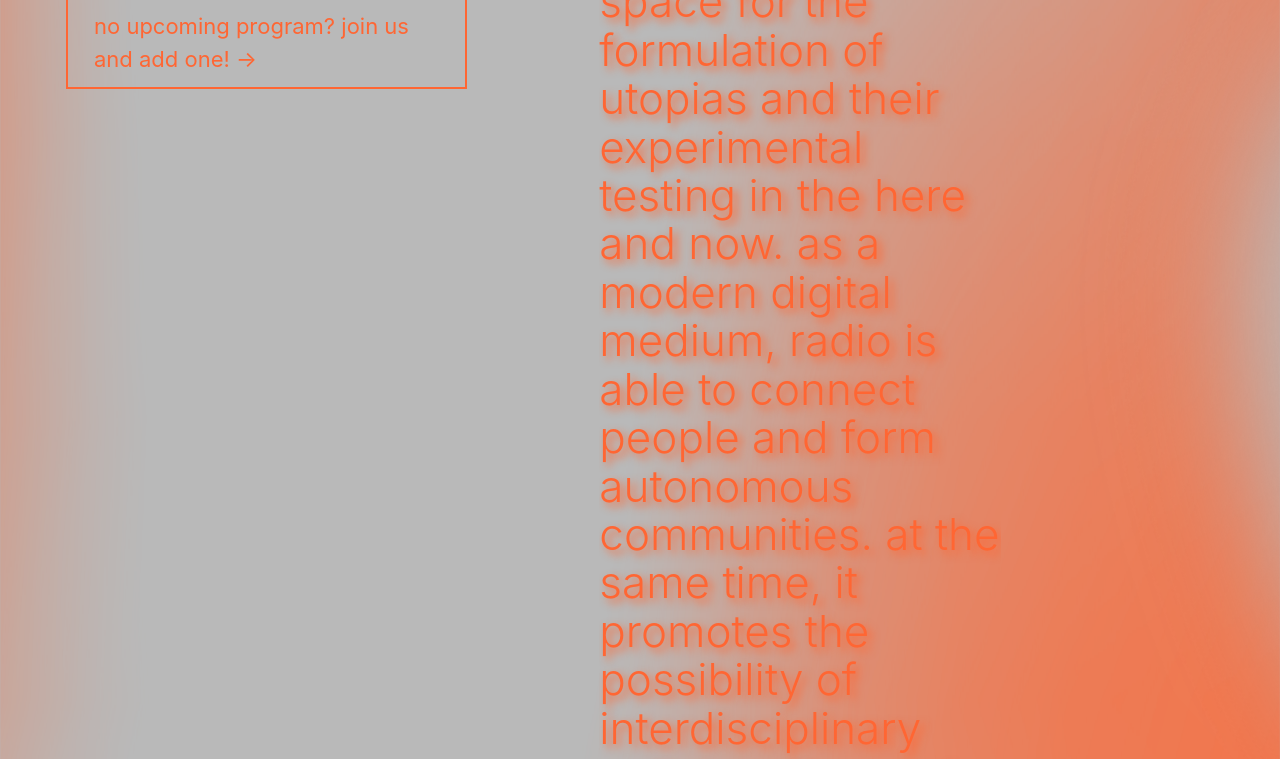
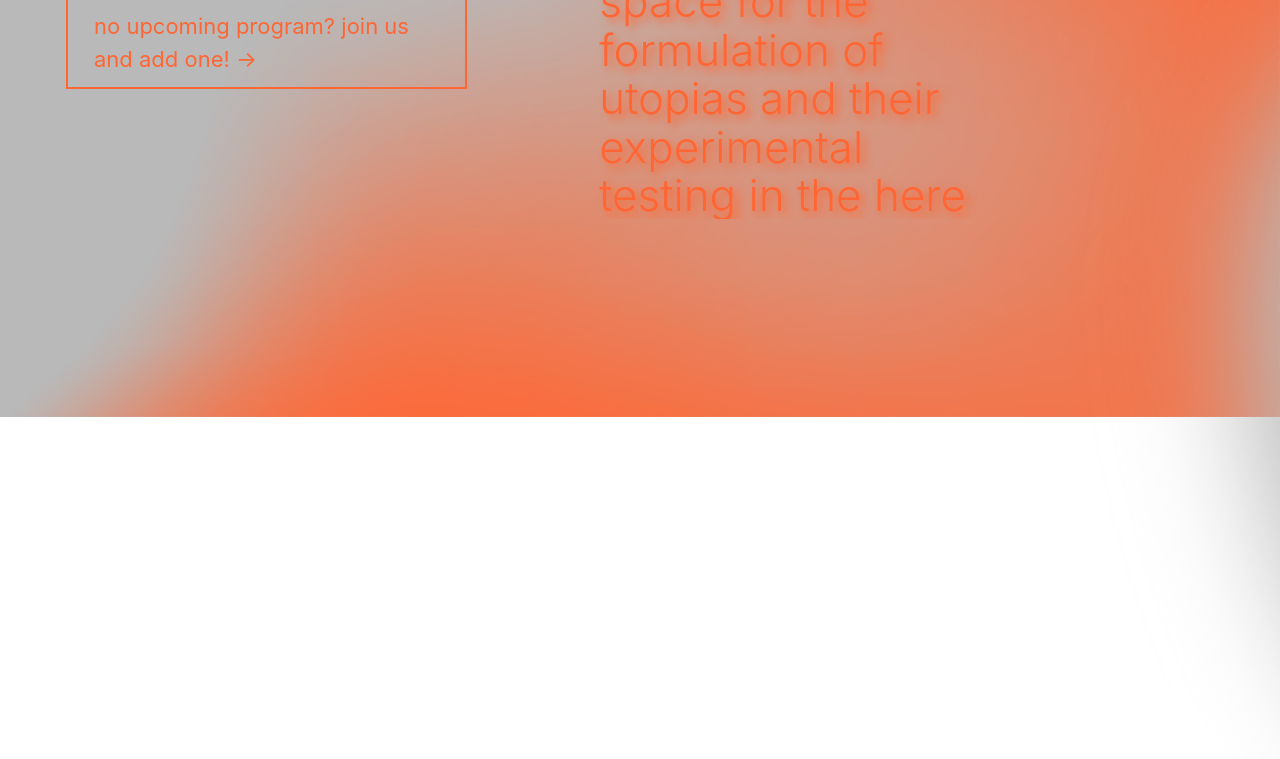
Before and after one commit to gaengeviertel/radio, a website: page frontend/Index.html in a window 1280 px wide. Shown: the part 423-1182 px from the top of the page. Drawn offline with nearby package versions, Linux system fonts and the light colour scheme.

Commit message:
Fensterhöhe angepasst

```diff
--- a/frontend/css/style.css
+++ b/frontend/css/style.css
@@ -8,6 +8,7 @@ body {
     background-size: 100% 105%;
     background-repeat: no-repeat;
     width: 100%;
+    min-height: 100vh;
 }
 
 @media screen and (min-width: 1000px) {
--- a/frontend/js/main.js
+++ b/frontend/js/main.js
@@ -1,5 +1,26 @@
 const buttons = document.querySelectorAll('.control_button')
+const approaches = document.querySelectorAll('.approach')
 
+adjustApproachHeights()
+
+window.addEventListener('resize', () => {
+  adjustApproachHeights()
+})
+
+function adjustApproachHeights () {
+  if (approaches && approaches.length > 0) {
+    if (window.innerWidth >= 960) {
+      approaches.forEach((approach) => {
+        const approachOffset = Math.round(window.pageYOffset + approach.getBoundingClientRect().top)
+        approach.style.height = `${window.innerHeight - (2 * (approachOffset))}px`
+      })
+    } else {
+      approaches.forEach((approach) => {
+        approach.style.height = 'auto'
+      })
+    }
+  }
+}
 if (buttons && buttons.length > 0) {
   buttons.forEach((button) => {
     button.addEventListener('click', (event) => {
```
